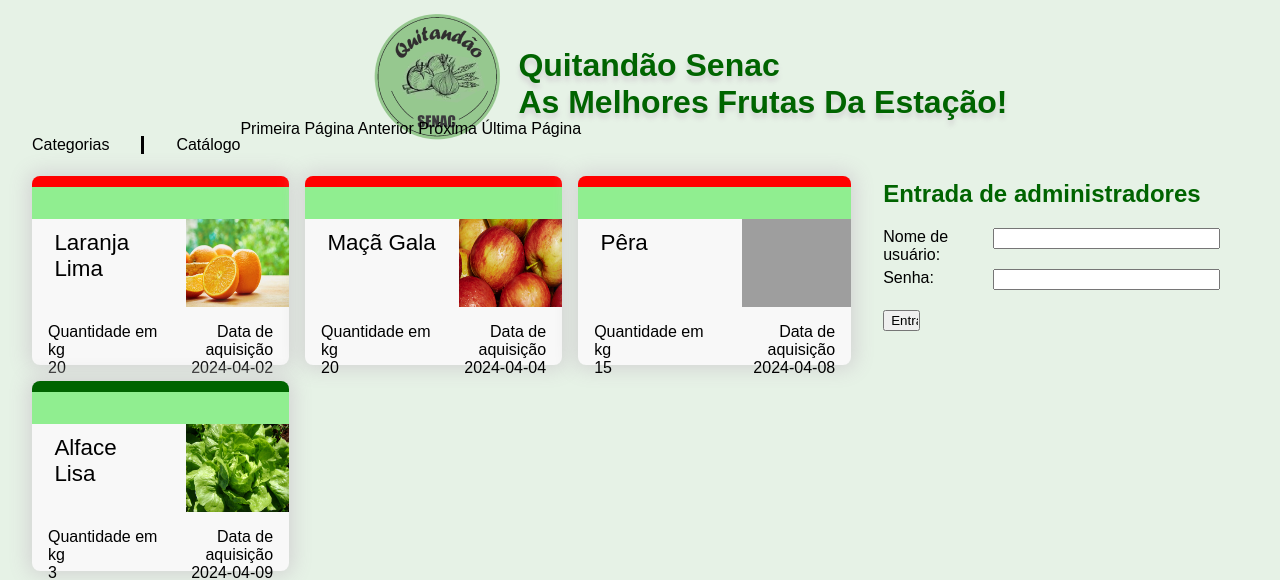
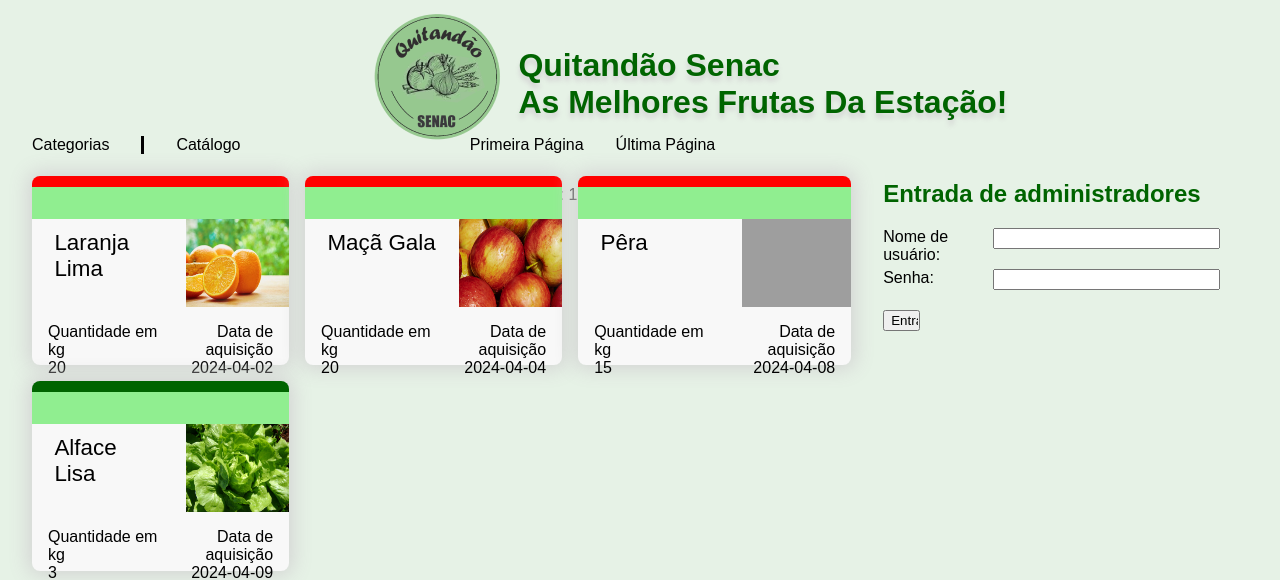
Before and after one commit to sanallite/UC11-PI-Projeto-Quitanda, a PHP site: page /index.php?nr_pag=1 in a window 1280 px wide. Shown: the top 580 px of the page. Run offline with PHP 8.4, Linux system fonts and the light colour scheme; data comes from the database, SQL or seed files in the repository; data that the repository does not hold is empty; grey boxes are pictures that could not be loaded.

Commit message:
Páginação feita.

```diff
--- a/estilo.css
+++ b/estilo.css
@@ -48,8 +48,8 @@ header h1:hover {
 nav {
     grid-area: n;
     display: grid;
-    grid-template-columns: 7fr 3fr;
-    grid-template-areas: "p1 p2";
+    grid-template-columns: 3.6fr 3.4fr 3fr;
+    grid-template-areas: "p1 pa p2";
 }
 
 nav a {
@@ -57,6 +57,7 @@ nav a {
     margin-bottom: 1em;
     color: black;
     text-decoration: none;
+    display: block;
 }
 
 nav a:hover {
@@ -67,8 +68,17 @@ nav div.categoria {
     grid-area: p1;
 }
 
+nav div.paginas {
+    grid-area: pa;
+}
+
 nav a.categoria, nav a.catalogo, nav a.cadastro, nav a.sessao {
     float:left;
+}
+
+nav a.paginas {
+    float: left;
+    padding-right: 2em;
 }
 
 nav a.categoria {
@@ -157,7 +167,7 @@ main div.f4 {
     grid-area: f4;
     margin: 0.5em 1em 1em 0;
     border-radius: 0.5em;
-    box-shadow: lightgray 0px 0px 20px 4px;
+    box-shadow: #d3d3d3 0px 0px 20px 4px;
 }
 
 main div.f5 {
@@ -176,21 +186,21 @@ main div.f6 {
 
 main div.f7 {
     grid-area: f7;
-    margin: 0 1em 1em 0;
+    margin: 0 1em 1.5em 0;
     border-radius: 0.5em;
     box-shadow: lightgray 0px 0px 20px 4px;
 }
 
 main div.f8 {
     grid-area: f8;
-    margin: 0 1em 1em 0;
+    margin: 0 1em 1.5em 0;
     border-radius: 0.5em;
     box-shadow: lightgray 0px 0px 20px 4px;
 }
 
 main div.f9 {
     grid-area: f9;
-    margin: 0 0 1em 0;
+    margin: 0 0 1.5em 0;
     border-radius: 0.5em;
     box-shadow: lightgray 0px 0px 20px 4px;
 }
--- a/index.php
+++ b/index.php
@@ -1,5 +1,20 @@
 <?php
     session_start();
+    include "conexao.php";
+
+    $inicio = 0;
+    $produtosPorPagina = 9;
+
+    $todosProdutos = mysqli_query($conexao, "SELECT * FROM produtos INNER JOIN categorias WHERE produtos.id_categoria = categorias.id_categoria");
+
+    $numeroProdutos = mysqli_num_rows($todosProdutos);
+    $paginas = ceil($numeroProdutos / $produtosPorPagina);
+
+    if ( isset($_GET['nr_pag']) ) {
+        $pagina_atual = $_GET['nr_pag'] - 1;
+
+        $inicio = $pagina_atual * $produtosPorPagina;
+    }
 ?>
 <!DOCTYPE html>
 <html lang="pt-br">
@@ -63,14 +78,28 @@
         <div class="categoria catalogo">
             <a class="categoria" href="#" onclick="aparecerMain('categorias'), aparecerSumir('cadastroCat')">Categorias</a>
             <a class="catalogo" href="#" onclick="aparecerMain('catalogo'), aparecerSumir('cadastro')">Catálogo</a>
+        </div>
 
-            <a href="?nr_pag=1">Primeira Página</a>
-            <a href="">Anterior</a>
-            <a href="">Próxima</a>
-            <a href="?nr_pag=<?= $paginas ?>">Última Página</a>
-            <p>
-                <?php echo $inicio; ?>
-            </p>
+        <div class="paginas">
+            <a href="?nr_pag=1" class="paginas">Primeira Página</a>
+        <?php
+            if ( isset($_GET['nr_pag']) && $_GET['nr_pag'] > 1) { ?>
+                <a href="?nr_pag=<?= $_GET['nr_pag'] - 1 ?>" class="paginas">Anterior</a>
+        <?php }
+
+            if ( isset($_GET['nr_pag']) && $_GET['nr_pag'] < $paginas ) { ?>
+                <a href="?nr_pag=<?= $_GET['nr_pag'] + 1 ?>" class="paginas">Próxima</a>
+        <?php }
+
+            else if ( !isset($_GET['nr_pag']) ) {
+                $pagina_atual = 0 ?>
+                <a href="?nr_pag=2" class="paginas">Próxima</a>
+        <?php }
+        ?>
+
+            <a href="?nr_pag=<?= $paginas ?>" class="paginas">Última Página</a>
+
+            <a class="paginas">Página Atual: <?= $pagina_atual + 1?></a>
         </div>
 
         <div class="cadastro">
@@ -87,25 +116,8 @@
 
     <main id="catalogo">
         <?php
-            include "conexao.php";
-
-            $inicio = 0;
-            $produtosPorPagina = 9;
-
             $produtos = mysqli_query($conexao, "SELECT * FROM produtos INNER JOIN categorias WHERE produtos.id_categoria = categorias.id_categoria LIMIT $inicio, $produtosPorPagina");
             /* $categorias = mysqli_query($conexao, "SELECT * FROM categorias"); */
-
-            $todosProdutos = mysqli_query($conexao, "SELECT * FROM produtos INNER JOIN categorias WHERE produtos.id_categoria = categorias.id_categoria");
-
-            $numeroProdutos = $todosProdutos->num_rows;
-            $paginas = ceil($numeroProdutos / $produtosPorPagina);
-
-            if ( isset($_GET['nr_pag']) ) {
-                $pagina_atual = $_GET['nr_pag'] - 1;
-
-                $inicio = $pagina_atual * $produtosPorPagina;
-            }
-
 
             $quantBloco = 0;
             $numBloco = 0;
```
